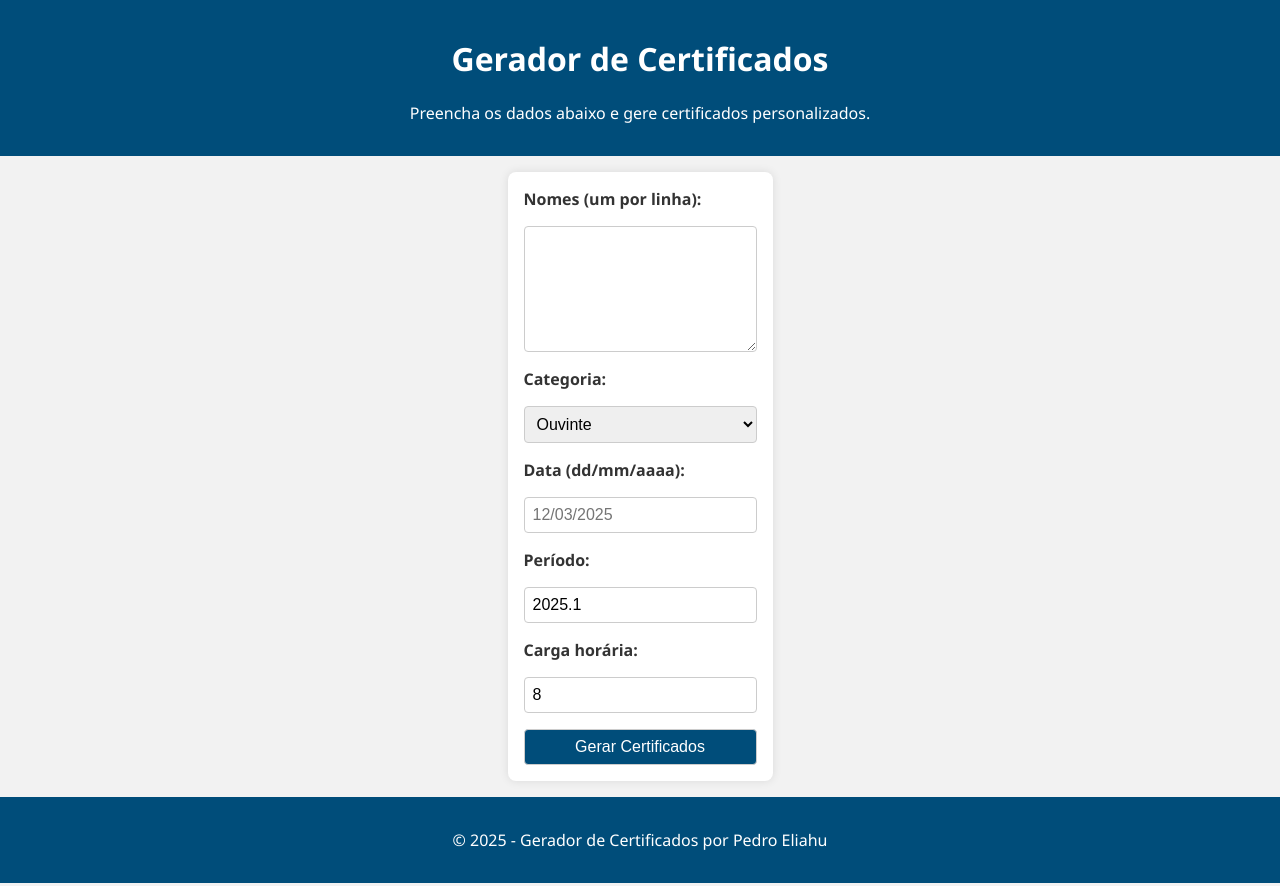
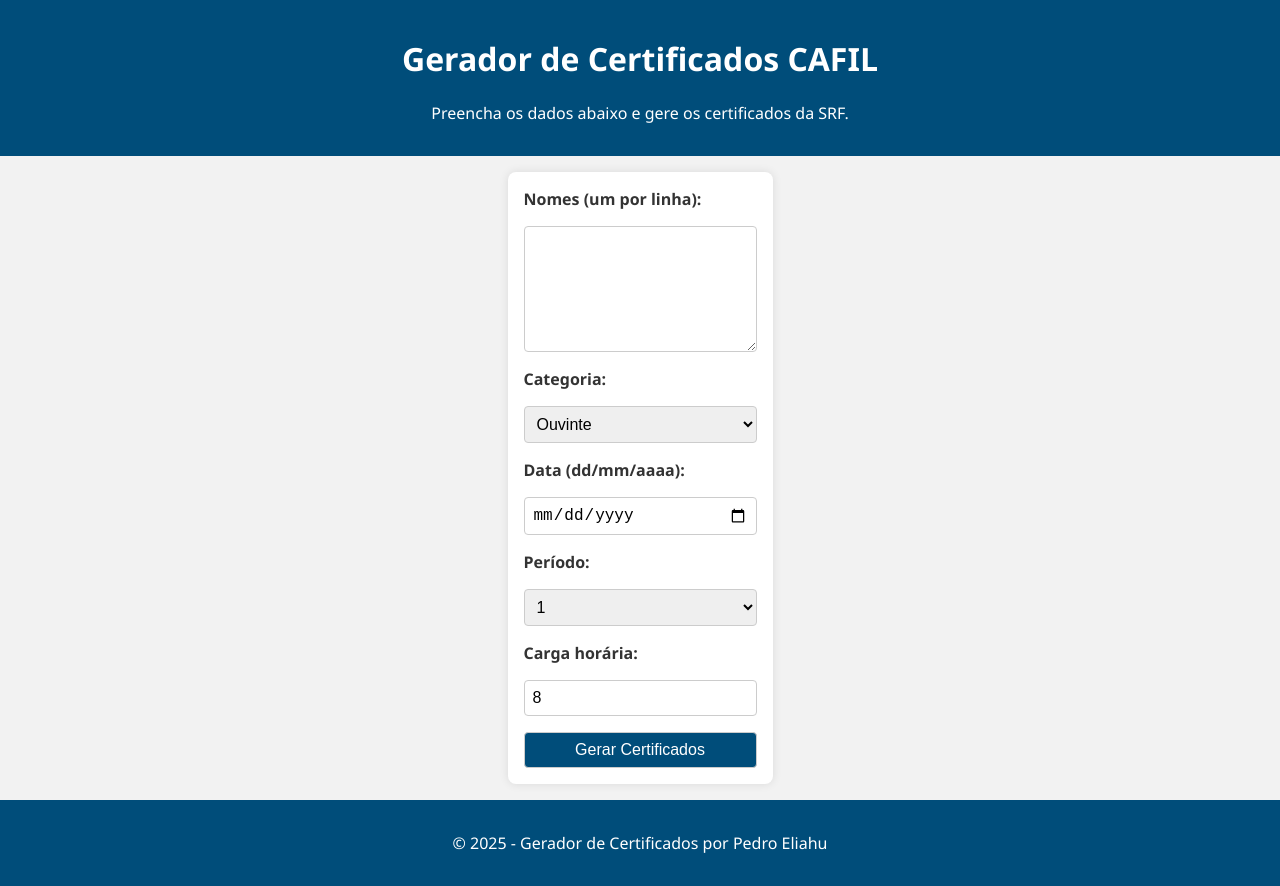
Before and after one commit to Ely-Design/site-certificados-cafil, a plain HTML site: page index.html in a window 1280 px wide. Drawn offline with nearby package versions, Linux system fonts and the light colour scheme.

Commit message:
Update index.html

```diff
--- a/index.html
+++ b/index.html
@@ -5,12 +5,14 @@
   <meta name="viewport" content="width=device-width, initial-scale=1.0" />
   <title>Gerador de Certificados</title>
   <link rel="stylesheet" href="style.css" />
-  <link href="https://fonts.googleapis.com/css2?family=Lora&display=swap" rel="stylesheet">
+  <link href="https://fonts.googleapis.com/css2?family=Lora:wght@400;700&display=swap" rel="stylesheet">
+
+
 </head>
 <body>
   <header>
-    <h1>Gerador de Certificados</h1>
-    <p>Preencha os dados abaixo e gere certificados personalizados.</p>
+    <h1>Gerador de Certificados CAFIL</h1>
+    <p>Preencha os dados abaixo e gere os certificados da SRF.</p>
   </header>
 
   <main>
@@ -36,10 +38,15 @@
       </div>
 
       <label for="data">Data (dd/mm/aaaa):</label>
-      <input type="text" id="data" placeholder="12/03/2025" required />
+      <input type="date" id="data" required />
 
       <label for="periodo">Período:</label>
-      <input type="text" id="periodo" value="2025.1" required />
+      <select id="periodo" required>
+        <option value="1">1</option>
+        <option value="2">2</option>
+        <option value="3">3</option>
+      </select>
+
 
       <label for="horas">Carga horária:</label>
       <input type="number" id="horas" value="8" required />
```
